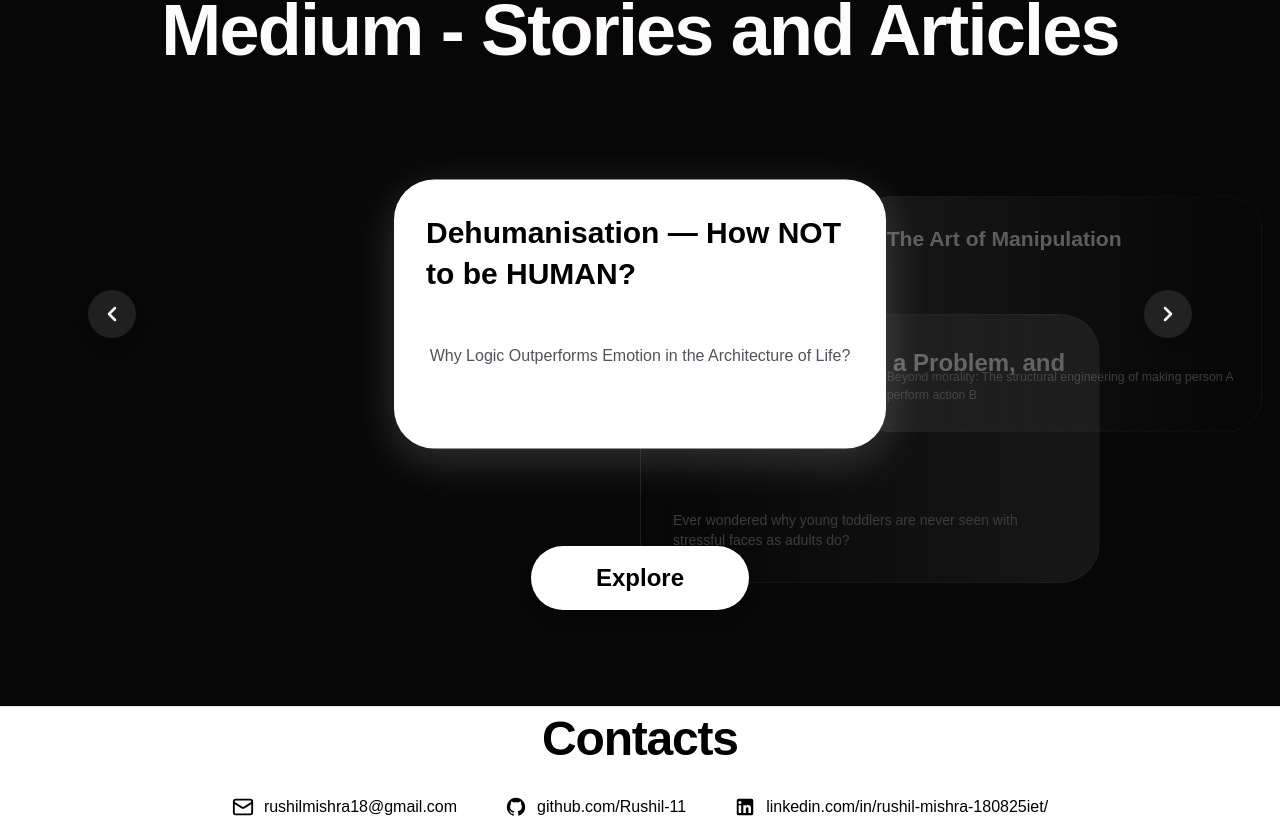
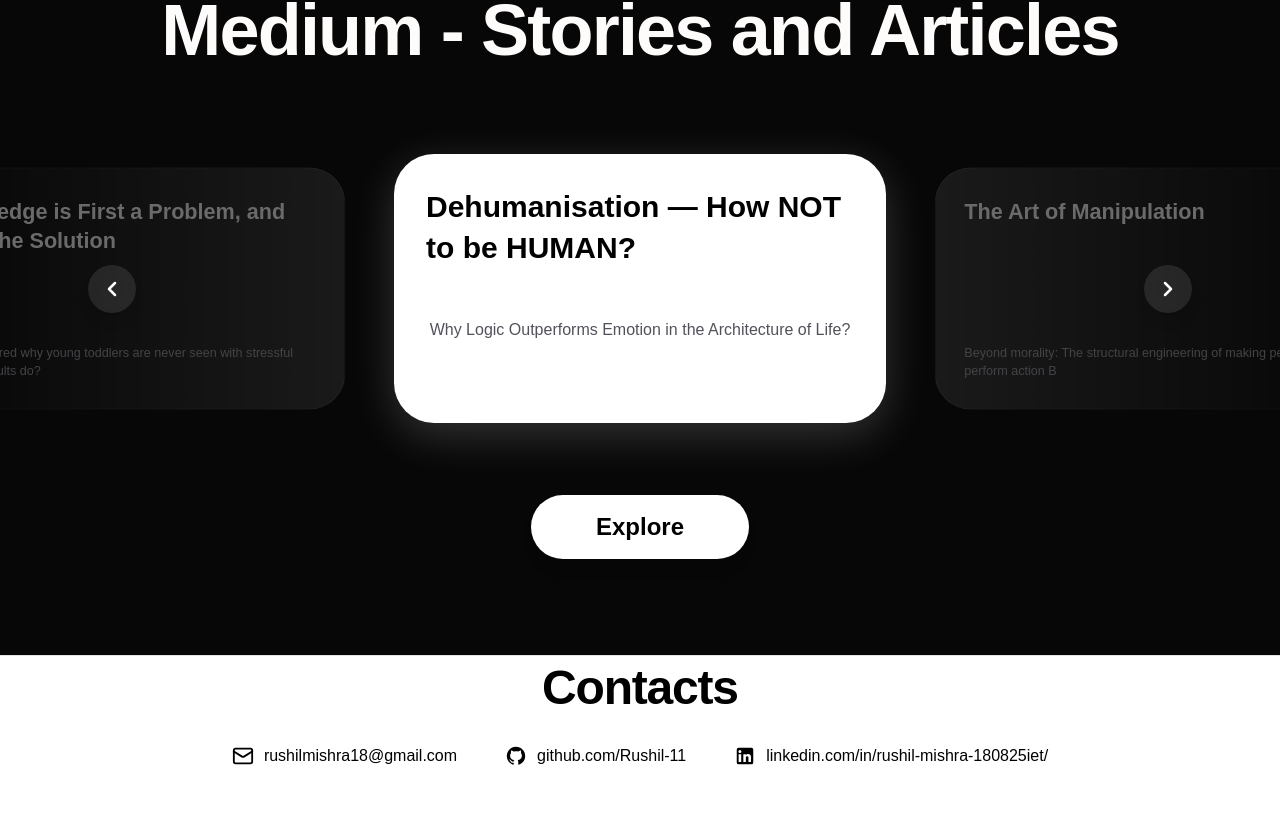
Before and after one commit to Rushil-11/Portfolio-Rushil-Mishra, a Next.js app: page /creative in a window 1280 px wide. Shown: the part 1022-1849 px from the top of the page. After the commit the page ends 1798 px from the top, so only its background shows below. Built offline with nearby package versions, Linux system fonts and the light colour scheme; a web font is replaced by a local one.

Commit message:
feat(creative): align article cards side-by-side in flex-row with smooth sliding and staggered scroll reveal

```diff
--- a/src/app/creative/components/Articles.tsx
+++ b/src/app/creative/components/Articles.tsx
@@ -1,6 +1,6 @@
 "use client";
 
-import { useState } from "react";
+import { useState, useRef, useEffect } from "react";
 import Link from "next/link";
 import ScrollReveal from "@/components/ScrollReveal";
 
@@ -65,14 +65,47 @@ const ARTICLES: Article[] = [
 
 export default function Articles() {
   const [currentIndex, setCurrentIndex] = useState(0);
+  const [slideDirection, setSlideDirection] = useState<"idle" | "next" | "prev">("idle");
+  const [isAnimating, setIsAnimating] = useState(false);
+  const [stepWidth, setStepWidth] = useState(516); // 492px card + 24px gap by default
   const [touchStart, setTouchStart] = useState<number | null>(null);
 
-  const handlePrev = () => {
-    setCurrentIndex((prev) => (prev - 1 + ARTICLES.length) % ARTICLES.length);
+  const centerCardRef = useRef<HTMLDivElement>(null);
+
+  // Measure card width + gap dynamically for responsive screen widths
+  useEffect(() => {
+    const updateStep = () => {
+      if (centerCardRef.current) {
+        setStepWidth(centerCardRef.current.offsetWidth + 24);
+      }
+    };
+    updateStep();
+    window.addEventListener("resize", updateStep);
+    return () => window.removeEventListener("resize", updateStep);
+  }, []);
+
+  const handleNext = () => {
+    if (isAnimating) return;
+    setIsAnimating(true);
+    setSlideDirection("next");
+
+    setTimeout(() => {
+      setCurrentIndex((prev) => (prev + 1) % ARTICLES.length);
+      setSlideDirection("idle");
+      setIsAnimating(false);
+    }, 500);
   };
 
-  const handleNext = () => {
-    setCurrentIndex((prev) => (prev + 1) % ARTICLES.length);
+  const handlePrev = () => {
+    if (isAnimating) return;
+    setIsAnimating(true);
+    setSlideDirection("prev");
+
+    setTimeout(() => {
+      setCurrentIndex((prev) => (prev - 1 + ARTICLES.length) % ARTICLES.length);
+      setSlideDirection("idle");
+      setIsAnimating(false);
+    }, 500);
   };
 
   const handleTouchStart = (e: React.TouchEvent) => {
@@ -91,82 +124,40 @@ export default function Articles() {
     setTouchStart(null);
   };
 
-  const getCardLayout = (index: number) => {
-    let diff = index - currentIndex;
-    const total = ARTICLES.length;
-    if (diff > total / 2) diff -= total;
-    if (diff < -total / 2) diff += total;
+  // 5 slots arranged side-by-side in flex-row: [-2, -1, 0, 1, 2]
+  // Slot 2 (offset 0) is the center active card
+  // Slot 1 (offset -1) is the left card
+  // Slot 3 (offset 1) is the right card
+  const slots = [-2, -1, 0, 1, 2].map((offset) => {
+    const articleIndex =
+      (currentIndex + offset + ARTICLES.length * 10) % ARTICLES.length;
+    return {
+      offset,
+      article: ARTICLES[articleIndex],
+    };
+  });
 
-    const isNear = Math.abs(diff) <= 2;
-
-    let translateX = "0px";
-    let scale = 1;
-    let opacity = 0;
-    let zIndex = 0;
-    let pointerEvents: "auto" | "none" = "none";
-
-    if (diff === 0) {
-      translateX = "0px";
-      scale = 1;
-      opacity = 1;
-      zIndex = 30;
-      pointerEvents = "auto";
-    } else if (diff === -1) {
-      translateX = "-min(420px, 85vw)";
-      scale = 0.88;
-      opacity = 0.35;
-      zIndex = 20;
-      pointerEvents = "auto";
-    } else if (diff === 1) {
-      translateX = "min(420px, 85vw)";
-      scale = 0.88;
-      opacity = 0.35;
-      zIndex = 20;
-      pointerEvents = "auto";
-    } else if (diff === -2) {
-      translateX = "-min(800px, 160vw)";
-      scale = 0.75;
-      opacity = 0;
-      zIndex = 10;
-    } else if (diff === 2) {
-      translateX = "min(800px, 160vw)";
-      scale = 0.75;
-      opacity = 0;
-      zIndex = 10;
-    } else {
-      translateX = diff > 0 ? "900px" : "-900px";
-      scale = 0.7;
-      opacity = 0;
-      zIndex = 0;
-    }
-
-    return {
-      diff,
-      style: {
-        transform: `translate3d(calc(-50% + ${translateX}), -50%, 0) scale(${scale})`,
-        opacity,
-        zIndex,
-        pointerEvents,
-        transition: isNear
-          ? "transform 550ms cubic-bezier(0.22, 1, 0.36, 1), opacity 500ms ease, scale 550ms ease"
-          : "none",
-      },
-    };
-  };
+  // Calculate track translation
+  const trackOffset =
+    slideDirection === "next"
+      ? -stepWidth
+      : slideDirection === "prev"
+      ? stepWidth
+      : 0;
 
   return (
     <section className="w-full bg-[#070707] py-24 px-4 overflow-hidden flex flex-col items-center select-none">
-      {/* Title with Rise-Up Scroll Reveal */}
-      <ScrollReveal className="w-full flex justify-center">
+      {/* 1. Heading with Rise-Up Scroll Reveal */}
+      <ScrollReveal delay={0} className="w-full flex justify-center">
         <h2 className="text-4xl md:text-6xl lg:text-7xl font-bold text-[#fefbfb] text-center tracking-tight mb-16">
           Medium - Stories and Articles
         </h2>
       </ScrollReveal>
 
-      {/* Infinite Carousel Stage with Rise-Up Scroll Reveal */}
-      <ScrollReveal className="w-full flex justify-center">
+      {/* 2. Side-by-Side Sliding Stage with Rise-Up Scroll Reveal */}
+      <ScrollReveal delay={150} className="w-full flex justify-center">
         <div
-          className="relative w-full max-w-6xl h-[320px] flex items-center justify-center my-6"
+          className="relative w-full max-w-6xl flex items-center justify-center my-6 overflow-hidden md:overflow-visible"
           onTouchStart={handleTouchStart}
           onTouchEnd={handleTouchEnd}
         >
@@ -175,7 +166,8 @@ export default function Articles() {
             type="button"
             onClick={handlePrev}
             aria-label="Previous article"
-            className="absolute left-2 md:left-6 z-40 p-3 rounded-full bg-white/10 hover:bg-white/20 text-white transition-colors cursor-pointer shadow-lg backdrop-blur-sm"
+            disabled={isAnimating}
+            className="absolute left-2 md:left-6 z-40 p-3 rounded-full bg-white/10 hover:bg-white/20 text-white transition-colors cursor-pointer shadow-lg backdrop-blur-sm disabled:opacity-50"
           >
             <svg
               width="24"
@@ -191,52 +183,100 @@ export default function Articles() {
             </svg>
           </button>
 
-          {/* Cards Track Container */}
-          <div className="relative w-full h-full flex items-center justify-center overflow-hidden md:overflow-visible">
-            {ARTICLES.map((article, index) => {
-              const { diff, style } = getCardLayout(index);
-              const isCenter = diff === 0;
-              const isLeft = diff === -1;
-              const isRight = diff === 1;
+          {/* Cards Track: Flex Row Side-by-Side */}
+          <div
+            className="flex flex-row items-center justify-center gap-6"
+            style={{
+              transform: `translate3d(${trackOffset}px, 0, 0)`,
+              transition:
+                slideDirection === "idle"
+                  ? "none"
+                  : "transform 500ms cubic-bezier(0.25, 1, 0.5, 1)",
+            }}
+          >
+            {slots.map(({ offset, article }) => {
+              // Target state when sliding
+              const isCenter =
+                (slideDirection === "idle" && offset === 0) ||
+                (slideDirection === "next" && offset === 1) ||
+                (slideDirection === "prev" && offset === -1);
 
-              if (isCenter) {
+              const isLeft =
+                (slideDirection === "idle" && offset === -1) ||
+                (slideDirection === "next" && offset === 0) ||
+                (slideDirection === "prev" && offset === -2);
+
+              const isRight =
+                (slideDirection === "idle" && offset === 1) ||
+                (slideDirection === "next" && offset === 2) ||
+                (slideDirection === "prev" && offset === 0);
+
+              const isVisible = isCenter || isLeft || isRight;
+
+              // Center card container
+              if (offset === 0) {
                 return (
+                  <div
+                    key={`${article.id}-${offset}`}
+                    ref={centerCardRef}
+                    className="flex-shrink-0"
+                  >
                     <Link
-                    key={article.id}
                       href={article.link}
                       target="_blank"
                       rel="noopener noreferrer"
-                    style={style}
-                    className="absolute top-1/2 left-1/2 flex flex-col justify-between w-[88vw] sm:w-[420px] md:w-[492px] h-[269px] rounded-[40px] bg-white text-black p-8 shadow-[0_12px_45px_rgba(255,255,255,0.18)] cursor-pointer hover:shadow-[0_16px_50px_rgba(255,255,255,0.28)]"
+                      className={`flex flex-col justify-between w-[85vw] sm:w-[420px] md:w-[492px] h-[269px] rounded-[40px] p-8 cursor-pointer transition-all duration-500 ease-out ${
+                        isCenter
+                          ? "bg-white text-black shadow-[0_12px_45px_rgba(255,255,255,0.18)] scale-100 opacity-100 z-20 hover:shadow-[0_16px_50px_rgba(255,255,255,0.28)]"
+                          : "bg-white/10 text-white scale-90 opacity-40 z-10 border border-white/10"
+                      }`}
                     >
                       <h3 className="text-2xl md:text-3xl font-bold leading-snug line-clamp-2">
                         {article.title}
                       </h3>
-                    <p className="text-zinc-600 text-sm md:text-base text-center leading-relaxed mt-2 line-clamp-3">
+                      <p
+                        className={`text-sm md:text-base text-center leading-relaxed mt-2 line-clamp-3 ${
+                          isCenter ? "text-zinc-600" : "text-zinc-400"
+                        }`}
+                      >
                         {article.subtitle}
                       </p>
                       <div className="h-2" />
                     </Link>
+                  </div>
                 );
               }
 
+              // Side cards
               return (
                 <div
-                  key={article.id}
-                  onClick={isLeft ? handlePrev : isRight ? handleNext : undefined}
-                  style={style}
-                  className={`absolute top-1/2 left-1/2 flex flex-col justify-between w-[88vw] sm:w-[380px] md:w-[460px] h-[240px] md:h-[269px] rounded-[40px] border border-white/10 p-8 select-none overflow-hidden ${
-                    isLeft
-                      ? "bg-gradient-to-l from-white/20 to-transparent cursor-pointer hover:opacity-50"
+                  key={`${article.id}-${offset}`}
+                  onClick={() => {
+                    if (offset === -1) handlePrev();
+                    if (offset === 1) handleNext();
+                  }}
+                  className={`flex-shrink-0 flex flex-col justify-between w-[85vw] sm:w-[420px] md:w-[492px] h-[269px] rounded-[40px] p-8 border border-white/10 select-none overflow-hidden transition-all duration-500 ease-out ${
+                    isCenter
+                      ? "bg-white text-black shadow-[0_12px_45px_rgba(255,255,255,0.18)] scale-100 opacity-100 z-20 cursor-pointer"
+                      : isLeft
+                      ? "bg-gradient-to-l from-white/20 to-transparent text-white scale-90 opacity-40 hover:opacity-60 z-10 cursor-pointer"
                       : isRight
-                      ? "bg-gradient-to-r from-white/20 to-transparent cursor-pointer hover:opacity-50"
-                      : "bg-white/5"
+                      ? "bg-gradient-to-r from-white/20 to-transparent text-white scale-90 opacity-40 hover:opacity-60 z-10 cursor-pointer"
+                      : "opacity-0 scale-75 pointer-events-none"
                   }`}
                 >
-                  <h3 className="text-xl md:text-2xl font-bold text-white line-clamp-2">
+                  <h3
+                    className={`text-xl md:text-2xl font-bold line-clamp-2 ${
+                      isCenter ? "text-black" : "text-white"
+                    }`}
+                  >
                     {article.title}
                   </h3>
-                  <p className="text-zinc-400 text-xs md:text-sm line-clamp-2">
+                  <p
+                    className={`text-xs md:text-sm line-clamp-2 ${
+                      isCenter ? "text-zinc-600" : "text-zinc-400"
+                    }`}
+                  >
                     {article.subtitle}
                   </p>
                 </div>
@@ -249,7 +289,8 @@ export default function Articles() {
             type="button"
             onClick={handleNext}
             aria-label="Next article"
-            className="absolute right-2 md:right-6 z-40 p-3 rounded-full bg-white/10 hover:bg-white/20 text-white transition-colors cursor-pointer shadow-lg backdrop-blur-sm"
+            disabled={isAnimating}
+            className="absolute right-2 md:right-6 z-40 p-3 rounded-full bg-white/10 hover:bg-white/20 text-white transition-colors cursor-pointer shadow-lg backdrop-blur-sm disabled:opacity-50"
           >
             <svg
               width="24"
@@ -267,8 +308,8 @@ export default function Articles() {
         </div>
       </ScrollReveal>
 
-      {/* Explore Button with Rise-Up Scroll Reveal */}
-      <ScrollReveal className="w-full flex justify-center">
+      {/* 3. Explore Button with Rise-Up Scroll Reveal */}
+      <ScrollReveal delay={300} className="w-full flex justify-center">
         <Link
           href="https://medium.com/@rushilmishra7"
           target="_blank"
--- a/src/components/ScrollReveal.tsx
+++ b/src/components/ScrollReveal.tsx
@@ -5,11 +5,13 @@ import { useEffect, useRef, useState, ReactNode } from "react";
 interface ScrollRevealProps {
   children: ReactNode;
   className?: string;
+  delay?: number;
 }
 
 export default function ScrollReveal({
   children,
   className = "",
+  delay = 0,
 }: ScrollRevealProps) {
   const [isVisible, setIsVisible] = useState(false);
   const ref = useRef<HTMLDivElement | null>(null);
@@ -42,6 +44,9 @@ export default function ScrollReveal({
   return (
     <div
       ref={ref}
+      style={{
+        transitionDelay: `${delay}ms`,
+      }}
       className={`transition-all duration-700 ease-out ${
         isVisible ? "opacity-100 translate-y-0" : "opacity-0 translate-y-12"
       } ${className}`}
```
Lines whose indentation alone changed are shown as unchanged.
